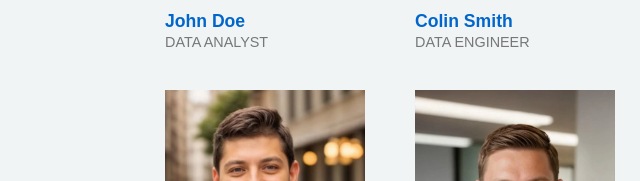
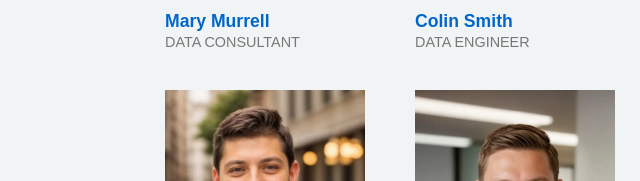
Before and after one commit to rockborne-git-training/git-exercise-04, a plain HTML site: page team.html in a window 1280 px wide. Shown: the part 432-613 px from the top of the page, 0-640 px from the left. Drawn offline with Linux system fonts and the light colour scheme.

Commit message:
Added name

```diff
--- a/team.html
+++ b/team.html
@@ -27,11 +27,11 @@
 
     <div class="images-wrapper">
         <div class="team-images-container">
-            <div class="team-member" onclick="openModal('John Doe', 'DATA ANALYST', 'Hi, my name is John. I am a data analyst with a knack for turning raw numbers into meaningful insights. By day, I dive into datatsets, uncovering trends and patterns that help businesses make smart decisions. But when I am not working with data, you will probably find me in my garaage, restoring vintage motorcycles.', 'images/Website Headshot 1.webp')">
+            <div class="team-member" onclick="openModal('Mary Murrell', 'DATA ANALYST', 'Hi, my name is John. I am a data analyst with a knack for turning raw numbers into meaningful insights. By day, I dive into datatsets, uncovering trends and patterns that help businesses make smart decisions. But when I am not working with data, you will probably find me in my garaage, restoring vintage motorcycles.', 'images/Website Headshot 1.webp')">
                 <img src="images/Website Headshot 1.webp" alt="Headshot of a business man">
                 <div class="info">
-                    <p class="name"> John Doe</p>
-                    <p class="position">DATA ANALYST</p>
+                    <p class="name"> Mary Murrell</p>
+                    <p class="position">DATA CONSULTANT</p>
                 </div>
 
             </div>
```
